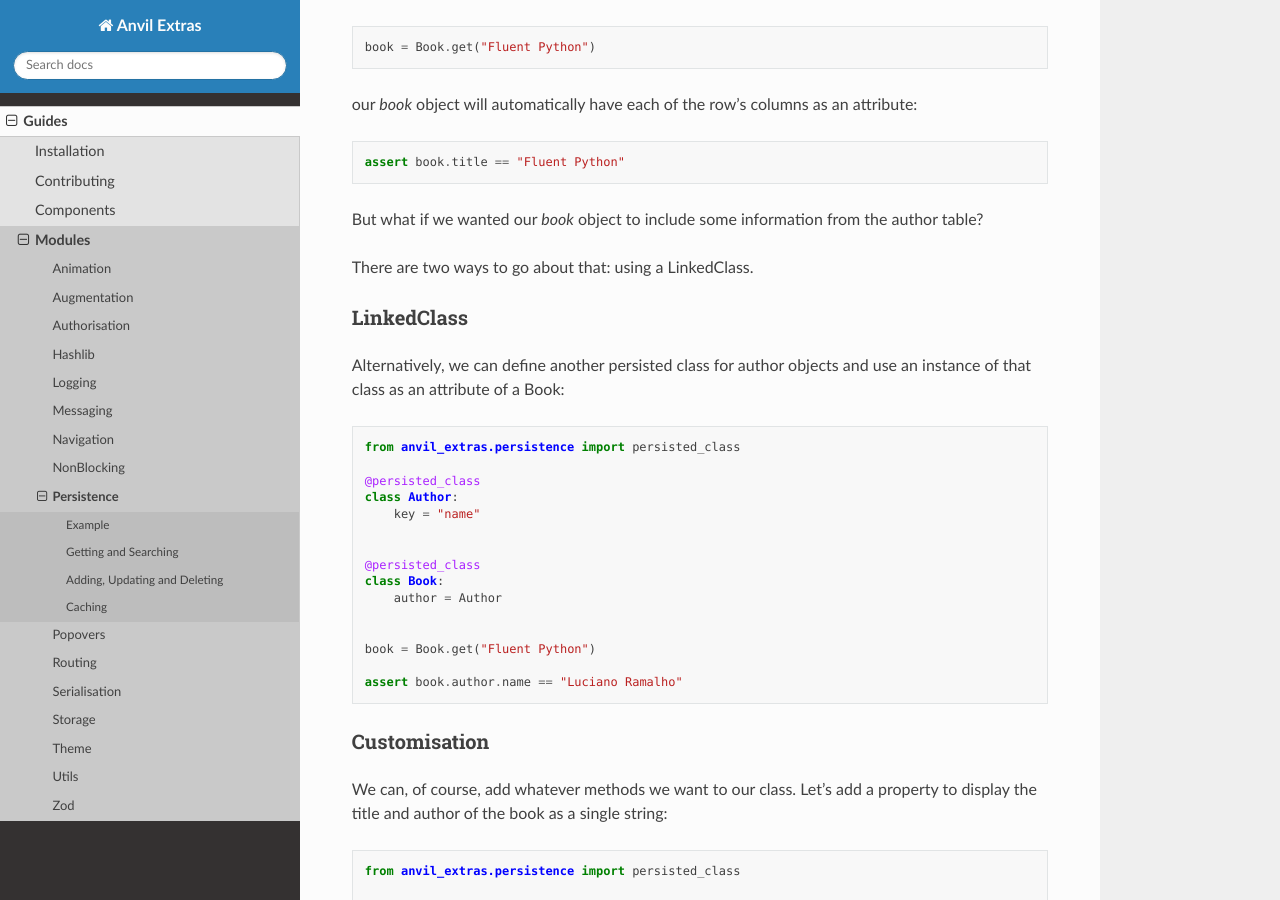
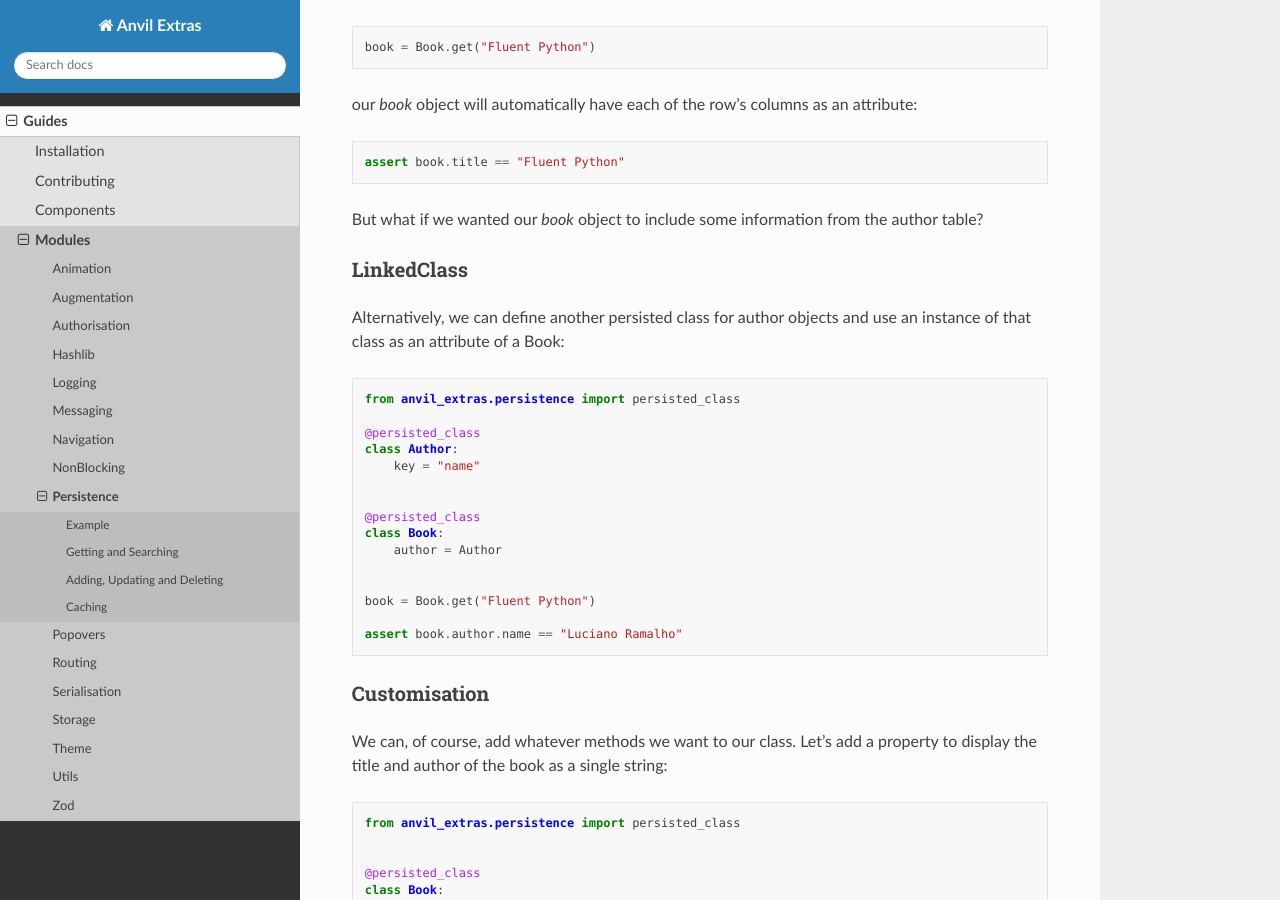
Before and after one commit to anvilistas/anvil-extras, a Sphinx documentation site: the page built from docs/guides/modules/persistence.rst, in a window 1280 px wide and 900 px high, scrolled down 875 px. Built offline with Sphinx 7.4.7 and the Read the Docs theme 3.1.0, drawn with Linux system fonts in a browser that asks for light colours.

Commit message:
remove reference to two ways to do linked classes

```diff
--- a/docs/guides/modules/persistence.rst
+++ b/docs/guides/modules/persistence.rst
@@ -55,8 +55,6 @@ our `book` object will automatically have each of the row's columns as an attrib
 
 
 But what if we wanted our `book` object to include some information from the author table?
-
-There are two ways to go about that: using a LinkedClass.
 
 
 LinkedClass
```
